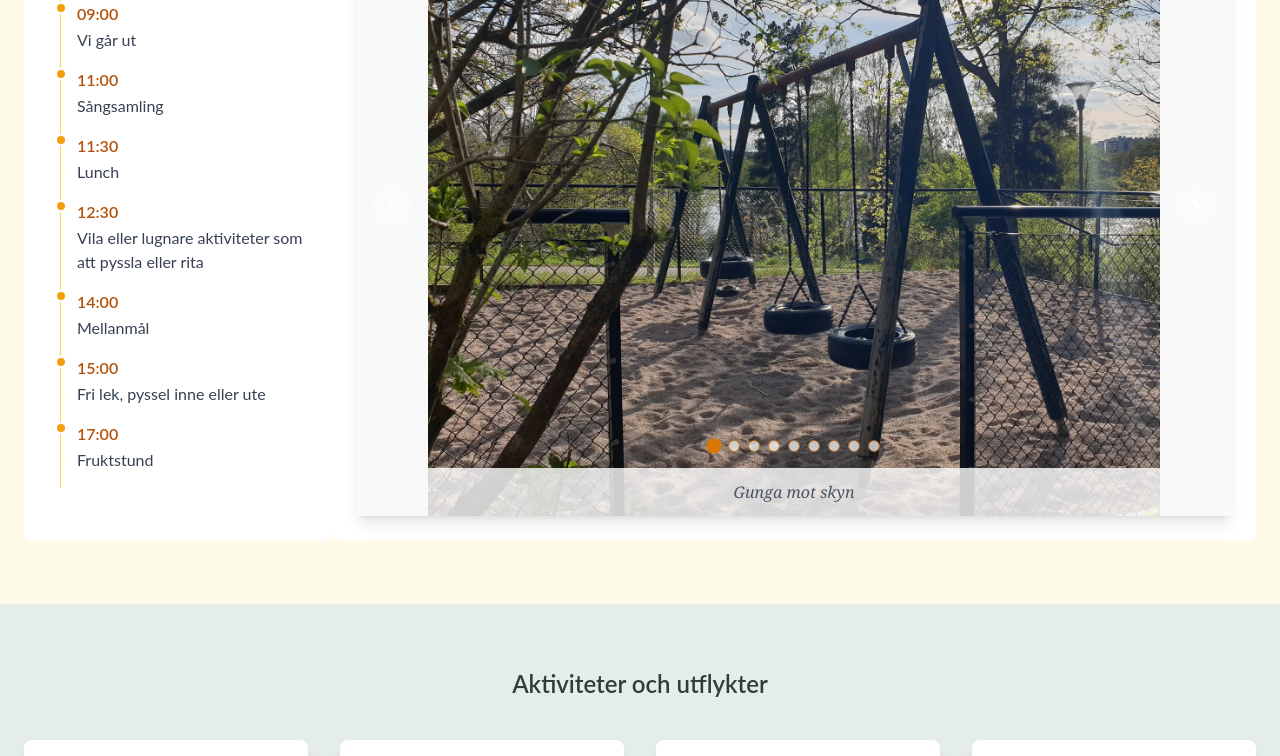
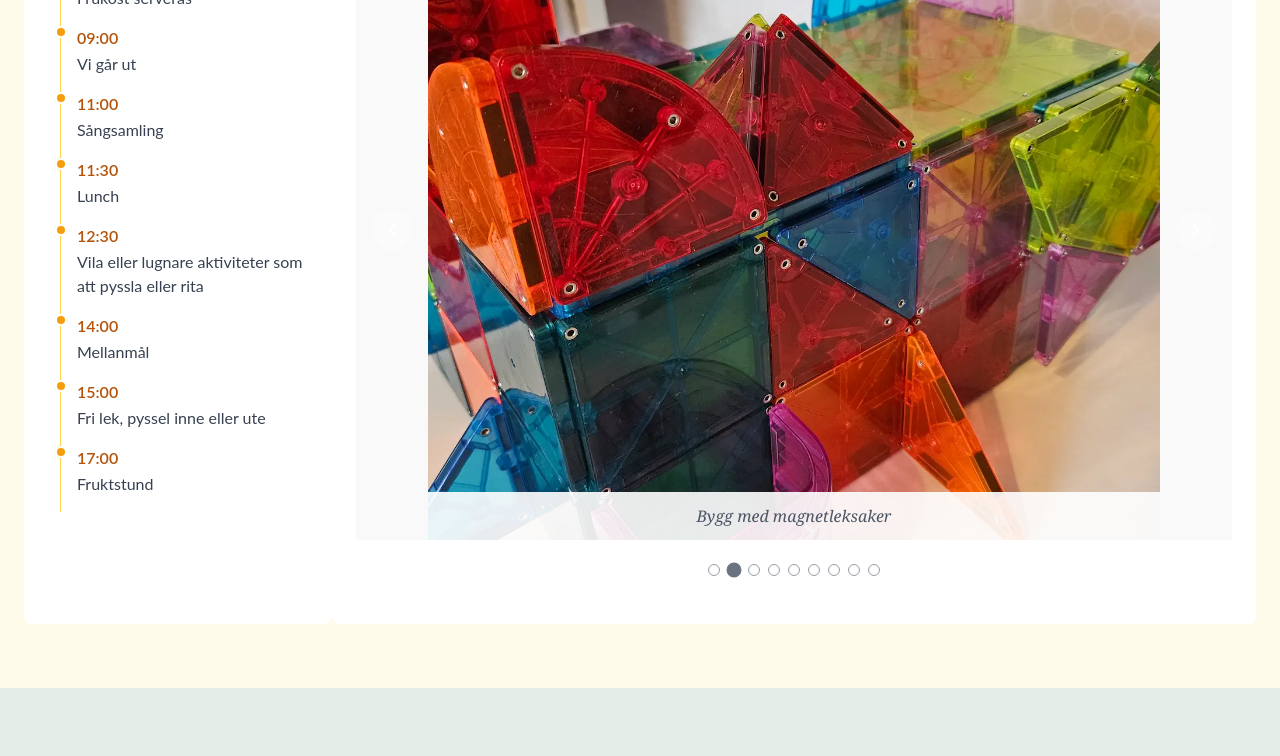
Before and after one commit to NurseDredd/Ramonas-Familjedaghem-v.2, a Next.js app in the folder Ramonas/: page / in a window 1280 px wide. Shown: the part 1452-2208 px from the top of the page. Built offline with nearby package versions, Linux system fonts and the light colour scheme.

Commit message:
Refactored gallery, add autoplay and transition to carousel, fix hamburgermenu

```diff
--- a/Ramonas/components/Gallery/Gallery.tsx
+++ b/Ramonas/components/Gallery/Gallery.tsx
@@ -1,142 +1,37 @@
 "use client";
 
 import Image from "next/image";
-import { useState } from "react";
+import { useEffect, useState, useRef } from "react";
 import { HiChevronLeft, HiChevronRight } from "react-icons/hi";
+import { images } from "./GalleryImage";
 
-type GalleryImage = {
-  src: string;
-  alt: string;
-  caption: string;
-  rotation: number;
-  filter?: {
-    overlayColor?: string;
-    overlayOpacity?: number;
-    contrast?: number;
-    brightness?: number;
-  };
-  objectPosition?: string;
-};
-
-const images: GalleryImage[] = [
-  {
-    src: "/gungor.webp",
-    alt: "Gungor i en lekparkpark",
-    caption: "Gunga mot skyn",
-    rotation: -1,
-    filter: {
-      overlayColor: "amber-50",
-      overlayOpacity: 30,
-      contrast: 90,
-    },
-  },
-  {
-    src: "/magnatiles2.webp",
-    alt: "Magnatiles byggleksaker",
-    caption: "Byggande med magnatiles",
-    rotation: 1,
-    filter: {
-      overlayColor: "amber-50",
-      overlayOpacity: 30,
-    },
-  },
-  {
-    src: "/lekrum.webp",
-    alt: "Lekrum med leksaker",
-    caption: "Vårt mysiga lekrum",
-    rotation: -1,
-    filter: {
-      overlayColor: "amber-50",
-      overlayOpacity: 40,
-      brightness: 95,
-    },
-  },
-  {
-    src: "/brio.webp",
-    alt: "Brio tågräls",
-    caption: "Skapa en fantasivärld med Brio",
-    rotation: 1,
-    filter: {
-      overlayColor: "amber-50",
-      overlayOpacity: 40,
-      contrast: 85,
-      brightness: 95,
-    },
-  },
-  {
-    src: "/pennor.webp",
-    alt: "Färgpennor",
-    caption: "Rita och måla",
-    rotation: 1,
-    filter: {
-      overlayColor: "amber-50",
-      overlayOpacity: 40,
-      contrast: 85,
-      brightness: 95,
-    },
-  },
-  {
-    src: "/masmo.webp",
-    alt: "Solnedgång i Masmo",
-    caption: "Vackra omgivningar i närområdet",
-    rotation: 1,
-    filter: {
-      overlayColor: "amber-50",
-      overlayOpacity: 30,
-      contrast: 90,
-    },
-    objectPosition: "left center",
-  },
-  {
-    src: "/lekplats.webp",
-    alt: "Lekplats",
-    caption: "Äventyr i lekparken",
-    rotation: 1,
-    filter: {
-      overlayColor: "amber-50",
-      overlayOpacity: 40,
-      contrast: 85,
-      brightness: 95,
-    },
-  },
-  {
-    src: "/perler.webp",
-    alt: "Pärlor i olika färger",
-    caption: "Kreativ lek med pärlor",
-    rotation: 1,
-    filter: {
-      overlayColor: "amber-50",
-      overlayOpacity: 40,
-      contrast: 85,
-      brightness: 95,
-    },
-  },
-  {
-    src: "/odlingslott.webp",
-    alt: "Odlingslott",
-    caption: "Vattna, skörda eller plantera i odlingslotten",
-    rotation: 1,
-    filter: {
-      overlayColor: "amber-50",
-      overlayOpacity: 40,
-      contrast: 85,
-      brightness: 95,
-    },
-  },
-];
+const AUTOPLAY_DELAY = 5000; // 5 sekunder
 
 export default function Gallery() {
   const [active, setActive] = useState(0);
+  const intervalRef = useRef<NodeJS.Timeout | null>(null);
 
   const prevImage = () =>
     setActive((prev) => (prev === 0 ? images.length - 1 : prev - 1));
-  const nextImage = () =>
-    setActive((prev) => (prev === images.length - 1 ? 0 : prev + 1));
 
-  const image = images[active];
+  const nextImage = () => setActive((prev) => (prev + 1) % images.length);
+
+  // Autoplay-effect
+  useEffect(() => {
+    intervalRef.current = setInterval(nextImage, AUTOPLAY_DELAY);
+
+    return () => {
+      if (intervalRef.current) {
+        clearInterval(intervalRef.current);
+      }
+    };
+  }, []);
+
+  const pauseAutoplay = () =>
+    intervalRef.current && clearInterval(intervalRef.current);
 
   return (
-    <div
+    <section
       id="animation-carousel"
       className="relative w-full max-w-4xl mx-auto"
       role="region"
@@ -146,69 +41,41 @@ export default function Gallery() {
         if (e.key === "ArrowLeft") prevImage();
         if (e.key === "ArrowRight") nextImage();
       }}
+      onMouseEnter={pauseAutoplay}
+      onFocus={pauseAutoplay}
     >
-      {/* Carousel wrapper */}
-      <figure className="relative w-full h-80 md:h-[620px] flex items-center justify-center">
-        {/* Bilden */}
-        <div className="w-full h-full flex items-center justify-center">
-          <div className="relative w-full h-80 md:h-[620px] flex items-center justify-center">
-            <div
-              className={`absolute inset-0 bg-${image.filter?.overlayColor}/${image.filter?.overlayOpacity} mix-blend-overlay z-10 rounded-lg`}
-            ></div>
+      {/* Carousel container */}
+      <figure className="relative w-full h-80 md:h-[620px] overflow-hidden">
+        {images.map((img, index) => (
           <Image
-              src={image.src}
-              alt={image.alt}
+            key={img.src}
+            src={img.src}
+            alt={img.alt}
             fill
-              className={`object-cover shadow-lg ${
-                image.filter?.contrast
-                  ? `contrast-${image.filter.contrast}`
-                  : ""
-              } ${
-                image.filter?.brightness
-                  ? `brightness-${image.filter.brightness}`
-                  : ""
+            className={`absolute object-cover transition-opacity duration-700 ease-in-out rounded-lg ${
+              index === active ? "opacity-100 z-10" : "opacity-0 z-0"
             }`}
-              style={{ objectPosition: image.objectPosition || "center" }}
+            style={{ objectPosition: img.objectPosition || "center" }}
             sizes="(max-width: 768px) 100vw, 50vw"
           />
-          </div>
-        </div>
-        <figcaption className="absolute bottom-0 left-0 right-0 p-3 bg-white/80">
+        ))}
+
+        {/* Caption */}
+        <figcaption className="absolute bottom-0 left-0 right-0 p-3 bg-white/90 z-30">
           <p className="text-center text-gray-600 italic font-serif text-base">
-            {image.caption}
+            {images[active].caption}
           </p>
         </figcaption>
-        {/* Indikator-prickar */}
-        <div className="flex justify-center gap-2 absolute left-0 right-0 bottom-16 z-20">
-          {images.map((_, idx) => (
-            <button
-              key={idx}
-              onClick={() => setActive(idx)}
-              tabIndex={0}
-              onKeyDown={(e) => {
-                if (e.key === "Enter" || e.key === " ") setActive(idx);
-              }}
-              className={`w-3 h-3 rounded-full transition-all duration-300 border border-amber-600
-                ${
-                  active === idx
-                    ? "bg-amber-600 scale-125"
-                    : "bg-white opacity-70 hover:bg-amber-300"
-                }`}
-              aria-label={`Gå till bild ${idx + 1}`}
-            />
-          ))}
-        </div>
-      </figure>
-      {/* Slider controls */}
+
+        {/* Controls */}
         <button
           type="button"
           className="absolute top-0 left-0 z-30 flex items-center justify-center h-full px-4 cursor-pointer group focus:outline-none"
           onClick={prevImage}
           aria-label="Föregående bild"
         >
-        <span className="inline-flex items-center justify-center w-10 h-10 rounded-full bg-white/30 group-hover:bg-white/50 group-focus:ring-4 group-focus:ring-white group-focus:outline-none">
-          <HiChevronLeft className="w-6 h-6 text-white" aria-hidden="true" />
-          <span className="sr-only">Föregående bild</span>
+          <span className="inline-flex items-center justify-center w-10 h-10 rounded-full bg-white/30 group-hover:bg-white/50 group-focus:ring-4 group-focus:ring-white">
+            <HiChevronLeft className="w-6 h-6 text-white" />
           </span>
         </button>
         <button
@@ -217,11 +84,31 @@ export default function Gallery() {
           onClick={nextImage}
           aria-label="Nästa bild"
         >
-        <span className="inline-flex items-center justify-center w-10 h-10 rounded-full bg-white/30 group-hover:bg-white/50 group-focus:ring-4 group-focus:ring-white group-focus:outline-none">
-          <HiChevronRight className="w-6 h-6 text-white" aria-hidden="true" />
-          <span className="sr-only">Nästa bild</span>
+          <span className="inline-flex items-center justify-center w-10 h-10 rounded-full bg-white/30 group-hover:bg-white/50 group-focus:ring-4 group-focus:ring-white">
+            <HiChevronRight className="w-6 h-6 text-white" />
           </span>
         </button>
+      </figure>
+
+      {/* Indicators */}
+      <div className="flex justify-center gap-2 z-20 p-6">
+        {images.map((_, index) => (
+          <button
+            key={index}
+            onClick={() => setActive(index)}
+            tabIndex={0}
+            onKeyDown={(e) => {
+              if (e.key === "Enter" || e.key === " ") setActive(index);
+            }}
+            className={`w-3 h-3 rounded-full transition-all duration-300 border border-gray-500 ${
+              active === index
+                ? "bg-gray-500 scale-125"
+                : "bg-white opacity-70 hover:bg-gray-300"
+            }`}
+            aria-label={`Gå till bild ${index + 1}`}
+          />
+        ))}
       </div>
+    </section>
   );
 }
--- /dev/null
+++ b/Ramonas/components/Gallery/GalleryImage.tsx
@@ -0,0 +1,55 @@
+type GalleryImage = {
+  src: string;
+  alt: string;
+  caption: string;
+  objectPosition?: string;
+};
+
+export const images: GalleryImage[] = [
+  {
+    src: "/gungor.webp",
+    alt: "Gungor i en lekparkpark",
+    caption: "Gunga mot skyn",
+  },
+  {
+    src: "/magnatiles2.webp",
+    alt: "Magnatiles byggleksaker",
+    caption: "Bygg med magnetleksaker",
+  },
+  {
+    src: "/lekrum.webp",
+    alt: "Lekrum med leksaker",
+    caption: "Vårt mysiga lekrum",
+  },
+  {
+    src: "/brio.webp",
+    alt: "Brio tågräls",
+    caption: "Skapa en fantasivärld med Brio",
+  },
+  {
+    src: "/pennor.webp",
+    alt: "Färgpennor",
+    caption: "Rita och måla",
+  },
+  {
+    src: "/masmo.webp",
+    alt: "Solnedgång i Masmo",
+    caption: "Vackra omgivningar i närområdet",
+    objectPosition: "left center",
+  },
+  {
+    src: "/lekplats.webp",
+    alt: "Lekplats",
+    caption: "Äventyr i lekparken",
+  },
+  {
+    src: "/perler.webp",
+    alt: "Pärlor i olika färger",
+    caption: "Kreativ lek med pärlor",
+  },
+  {
+    src: "/odlingslott.webp",
+    alt: "Odlingslott",
+    caption: "Vattna, skörda eller plantera i odlingslotten",
+  },
+];
--- a/Ramonas/components/Hero/Hero.tsx
+++ b/Ramonas/components/Hero/Hero.tsx
@@ -38,7 +38,7 @@ export default function Hero() {
           {/* Content */}
           <div className="absolute inset-0 z-20 flex flex-col items-center justify-center px-4 text-center">
             {/* Play/Pause button */}
-            <div className="absolute top-5 right-5 z-30">
+            <div className="absolute top-4 right-4 z-30">
               <PlayPauseButton
                 isPlaying={isPlaying}
                 onClick={togglePlay}
--- a/Ramonas/components/Navbar/HamburgerMenu.tsx
+++ b/Ramonas/components/Navbar/HamburgerMenu.tsx
@@ -10,7 +10,7 @@ export default function HamburgerMenu({ open, onClick }: HamburgerMenuProps) {
       aria-label="Huvudmeny"
       aria-expanded={open}
       aria-controls="main-nav"
-      className="md:hidden p-2 rounded-lg hover:bg-amber-50 focus:outline-none focus-visible:ring-2 ring-amber-500 transition-all duration-300"
+      className="md:hidden p-2 rounded-lg transition-all duration-300"
     >
       <div className="w-6 h-5 relative flex flex-col justify-between">
         <span
--- a/Ramonas/tailwind.config.js
+++ b/Ramonas/tailwind.config.js
@@ -3,6 +3,28 @@ module.exports = {
   content: [
     "./pages/**/*.{js,ts,jsx,tsx}",
     "./components/**/*.{js,ts,jsx,tsx}",
+  ],
+  safelist: [
+    // Overlay och bakgrundsklasser för galleriet
+    'bg-amber-50/30',
+    'bg-amber-50/40',
+    'bg-white/30',
+    'bg-white/50',
+    // Knappar och interaktioner
+    'group-hover:bg-white/50',
+    'group-focus:ring-4',
+    'group-focus:ring-white',
+    'group-focus:outline-none',
+    // Bildfilter
+    'contrast-90',
+    'contrast-85',
+    'brightness-95',
+    // Indikatorprickar
+    'bg-amber-600',
+    'bg-white',
+    'opacity-70',
+    'hover:bg-amber-300',
+    'scale-125',
   ],
   theme: {
     extend: {
```
Also changed, not shown: Ramonas/components/AboutSection/AboutSection.tsx (+3 -5 lines). Lines whose indentation alone changed are shown as unchanged.
